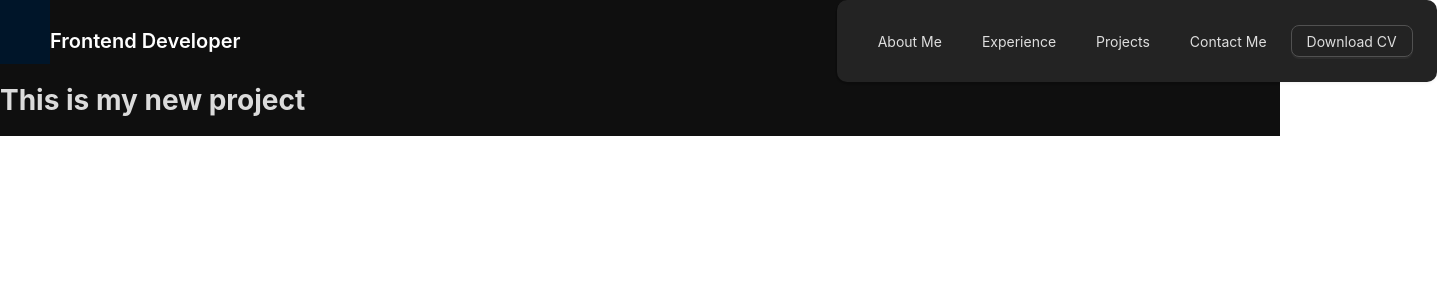
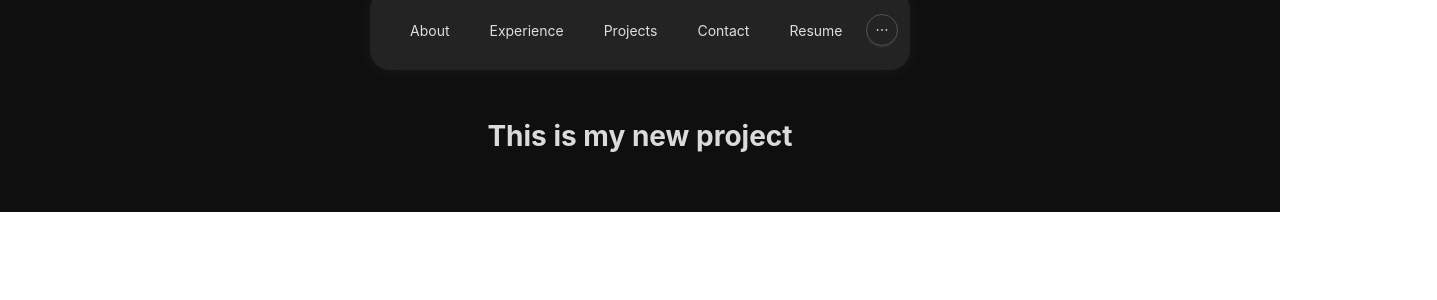
Before and after one commit to Talalilyas1208/My-Portfolio, a React (Create React App) app in the folder my-react-app/: page / in a window 1280 px wide. Shown: the top 300 px of the page, 1437 px wide, since content can reach past the window. Built offline with nearby package versions, Linux system fonts and the light colour scheme.

Commit message:
improvements in code

```diff
--- a/my-react-app/src/Mainpage.js
+++ b/my-react-app/src/Mainpage.js
@@ -1,9 +1,27 @@
-import { Layout, Button, Typography, Row, Col, Space, ConfigProvider, theme ,Card} from "antd";
+import {
+  Layout,
+  Button,
+  Typography,
+  Row,
+  Col,
+  Space,
+  ConfigProvider,
+  theme,
+  Card,
+  Dropdown,
+} from "antd";
+import { EllipsisOutlined } from "@ant-design/icons";
 
 const { Header, Content } = Layout;
 const { Title } = Typography;
 
 export default function AppHeader() {
+  const menuItems = [
+    { key: "1", label: "Option 1" },
+    { key: "2", label: "Option 2" },
+    { key: "3", label: "Option 3" },
+  ];
+
   return (
     <ConfigProvider
       theme={{
@@ -11,46 +29,54 @@ export default function AppHeader() {
         token: {
           colorBgBase: "#0f0f0f",
           colorTextBase: "#ffffff",
-          borderRadius: 8,
+          borderRadius: 12,
+          headerHeight: 60,
         },
       }}
     >
-      <Layout >
+      <Layout>
+        <Header
+          style={{
+            backgroundColor: "transparent",
+            height: 60,
+            display: "flex",
+            alignItems: "center",
+            justifyContent: "center",
+          }}
+        >
+          <Card
+            bordered={false}
+            style={{
 
-        <Header
+              borderRadius: 20,
+              width: 540,
 
-        >
-          <Row justify="space-between" align="middle" style={{backgroundColor :"#0f0f0f"}}>
-            <Col lg={16}>
-              <Title level={4} style={{ color: "#fff", margin: 0 }}>
-                Frontend Developer
-              </Title>
-            </Col>
-            <Col lg={8}> <Card  variant="borderless" style={{ width: 600 ,padding:"1px" }}>
-              <Space>
-                <Button type="text" >
-                  About Me
-                </Button>
-                <Button type="text" >
-                  Experience
-                </Button>
-                <Button type="text">
-                  Projects
-                </Button>
-                <Button type="text">
-                  Contact Me
-                </Button>
-                <Button >Download CV</Button>
-              </Space>
-              </Card>
-            </Col>
-          </Row>
+              boxShadow: "0 0 20px rgba(255,255,255,0.05)",
+            }}
+          >
+            <Space size="small">
+              <Button type="text">About</Button>
+              <Button type="text">Experience</Button>
+              <Button type="text">Projects</Button>
+              <Button type="text">Contact</Button>
+              <Button type="text">Resume</Button>
+              <Dropdown menu={{ items: menuItems }} trigger={["click"]}>
+                <Button
+                  icon={<EllipsisOutlined />}
+                  shape="circle"
+
+
+                />
+              </Dropdown>
+            </Space>
+          </Card>
         </Header>
 
         <Content
           style={{
             backgroundColor: "#0f0f0f",
-
+            textAlign: "center",
+            padding: "40px 0",
           }}
         >
           <h1>This is my new project</h1>
```
